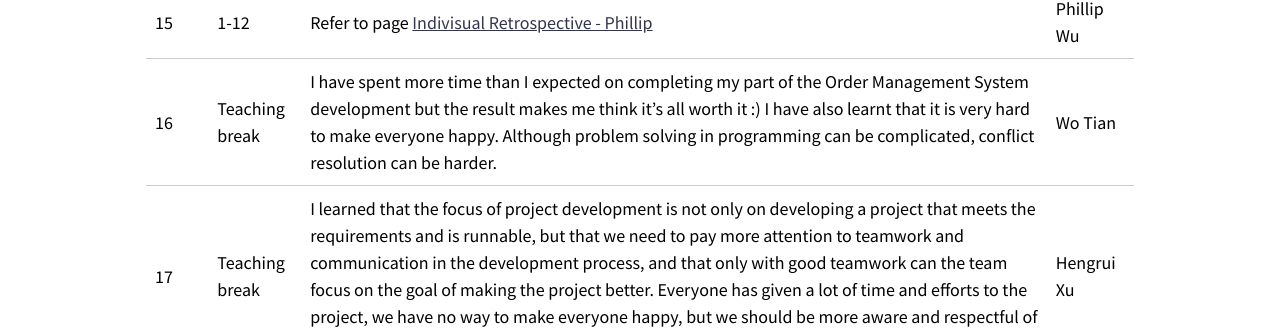
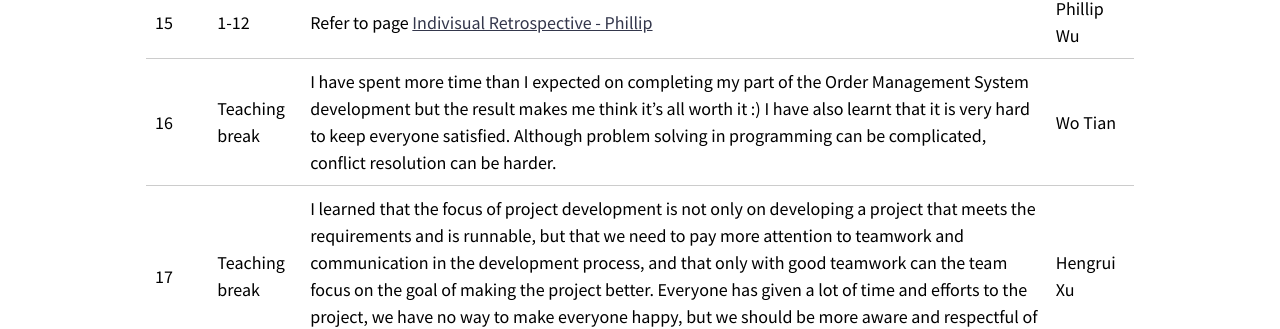
Before and after one commit to optofab/optofab.github.io, a Jekyll site: the page built from reflection_log.md, in a window 1280 px wide. Shown: the part 1664-1993 px from the top of the page. Built offline with Jekyll 4.4.1, drawn with Linux system fonts in a browser that asks for light colours; nearby versions of some CDN libraries; emoji names are drawn with the system emoji font.

Commit message:
Update reflection_log.md

```diff
--- a/reflection_log.md
+++ b/reflection_log.md
@@ -19,5 +19,5 @@
 | 13        | 5        | During the tutorial, I found that if I am always prepared to speak out, I will focus more on our meeting and understand the meeting content better.                                                                                                                                                                                              | Guoyu Wang    |
 | 14        | 5        | Teamwork will be smoother if the details of the project are communicated to team members in advance.                                                                                                                                                                                                                                             | Hengrui Xu    |
 | 15        | 1-12     | Refer to page [Indivisual Retrospective - Phillip]({% link _retrospectives/2021-09-04-Retrospective-Indivisual-Phillip.md %})                                                                                                                                                                                                                    | Phillip Wu    |
-| 16        | Teaching break     |I have spent more time than I expected on completing my part of the Order Management System development but the result makes me think it's all worth it :)  I have also learnt that it is very hard to make everyone happy. Although problem solving in programming can be complicated, conflict resolution can be harder.                                                                                                                                                                                                               | Wo Tian    |
+| 16        | Teaching break     |I have spent more time than I expected on completing my part of the Order Management System development but the result makes me think it's all worth it :)  I have also learnt that it is very hard to keep everyone satisfied. Although problem solving in programming can be complicated, conflict resolution can be harder.                                                    | Wo Tian    |
 | 17        | Teaching break     |I learned that the focus of project development is not only on developing a project that meets the requirements and is runnable, but that we need to pay more attention to teamwork and communication in the development process, and that only with good teamwork can the team focus on the goal of making the project better.  Everyone has given a lot of time and efforts to the project, we have no way to make everyone happy, but we should be more aware and respectful of how much others have actually contributed to the project.                                                                                                                                                                                                             | Hengrui Xu    |
```
